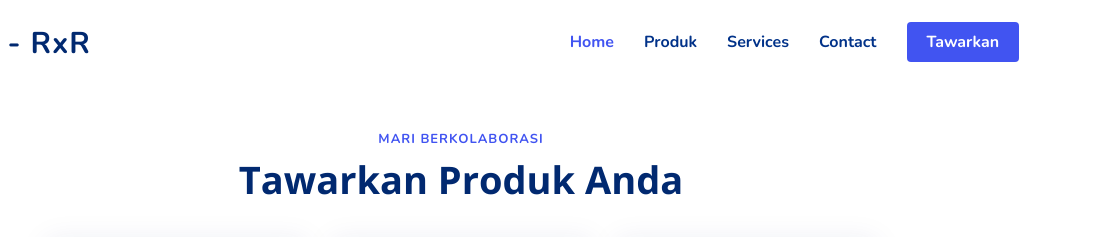
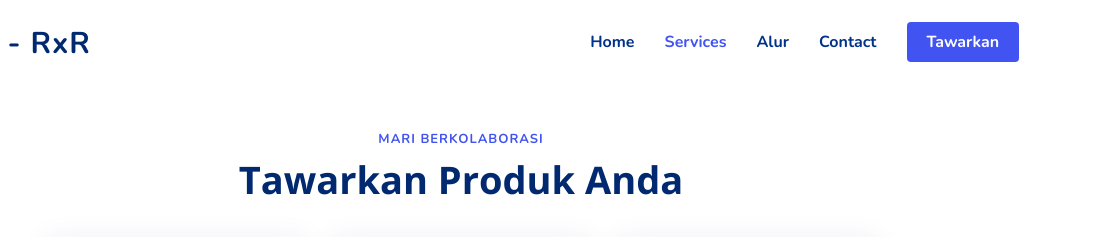
Before and after one commit to abyanfaishal/RxR, a plain HTML site: page tawarkan.html in a window 1280 px wide. Shown: the top 237 px of the page, 179-1280 px from the left. Drawn offline with nearby package versions, Linux system fonts and the light colour scheme.

Commit message:
Small detail update

```diff
--- a/tawarkan.html
+++ b/tawarkan.html
@@ -39,9 +39,9 @@
 
           <nav id="navbar" class="navbar">
             <ul>
-              <li><a class="nav-link scrollto active" href="index.html">Home</a></li>
-              <li><a class="nav-link scrollto" href="#values">Produk</a></li>
-              <li><a class="nav-link scrollto" href="tawarkan.html">Services</a></li>
+              <li><a class="nav-link scrollto" href="index.html">Home</a></li>
+              <li><a class="nav-link scrollto active" href="#pricing">Services</a></li>
+              <li><a class="nav-link scrollto" href="#values">Alur</a></li>
               <!-- <li><a class="nav-link scrollto" href="#portfolio">Portfolio</a></li> -->
               <!-- <li><a class="nav-link scrollto" href="#team">Team</a></li> -->
               <!-- <li><a href="blog.html">Blog</a></li>
```
